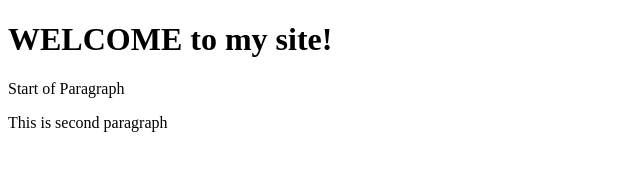
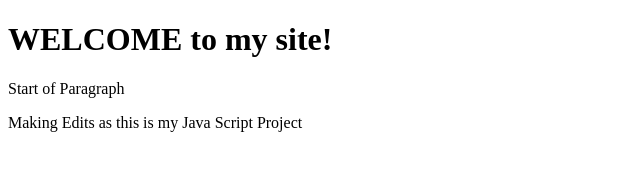
Before and after one commit to kam6991/kam6991.github.io, a plain HTML site: page Index.html in a window 1280 px wide. Shown: the whole page, without its empty margins (0-640 px from the left). Drawn offline with Linux system fonts and the light colour scheme.

Commit message:
Initial Commit

```diff
--- a/Index.html
+++ b/Index.html
@@ -12,7 +12,7 @@
 
      <p> Start of Paragraph </p>
 
-     <p> This is second paragraph </p>
+     <p> Making Edits as this is my Java Script Project </p>
 
 
 
```
